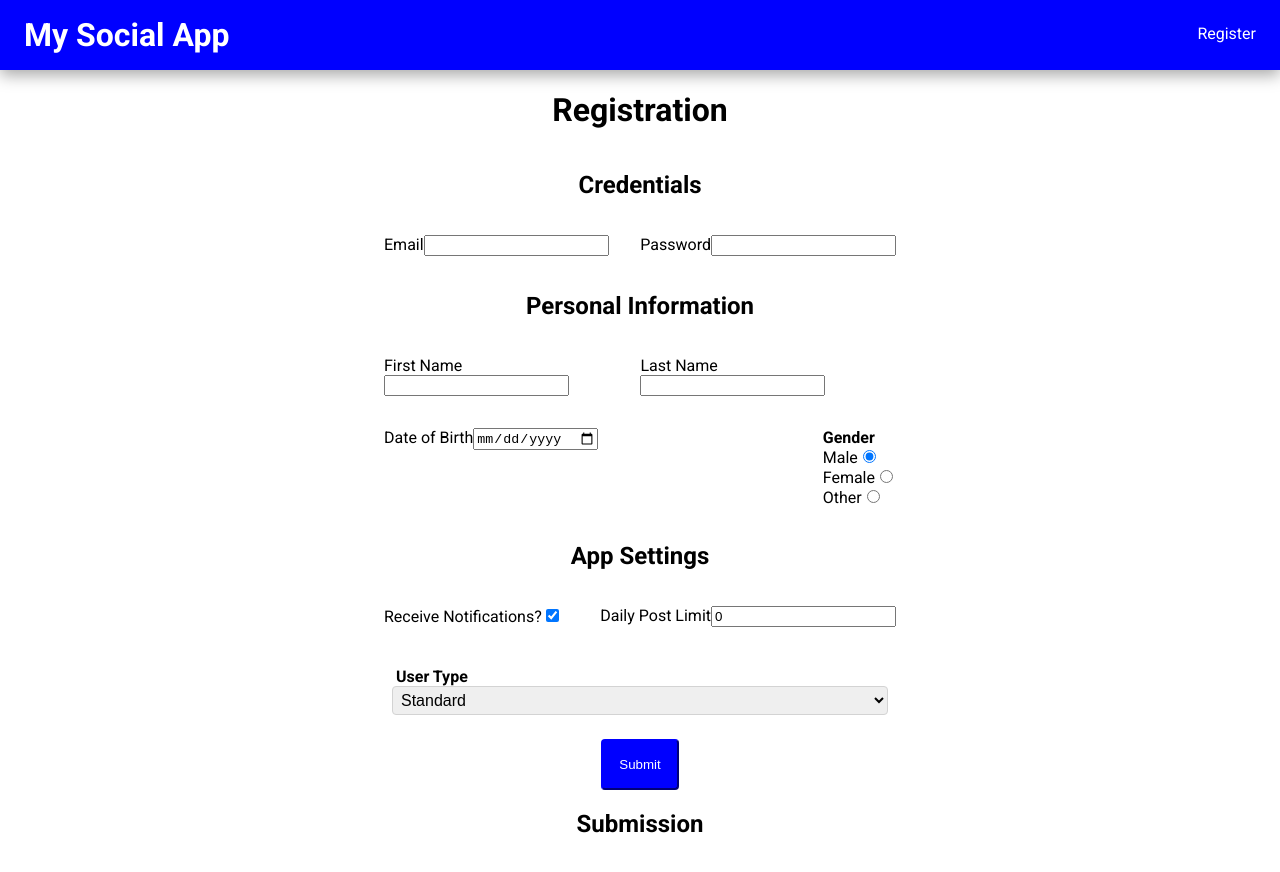
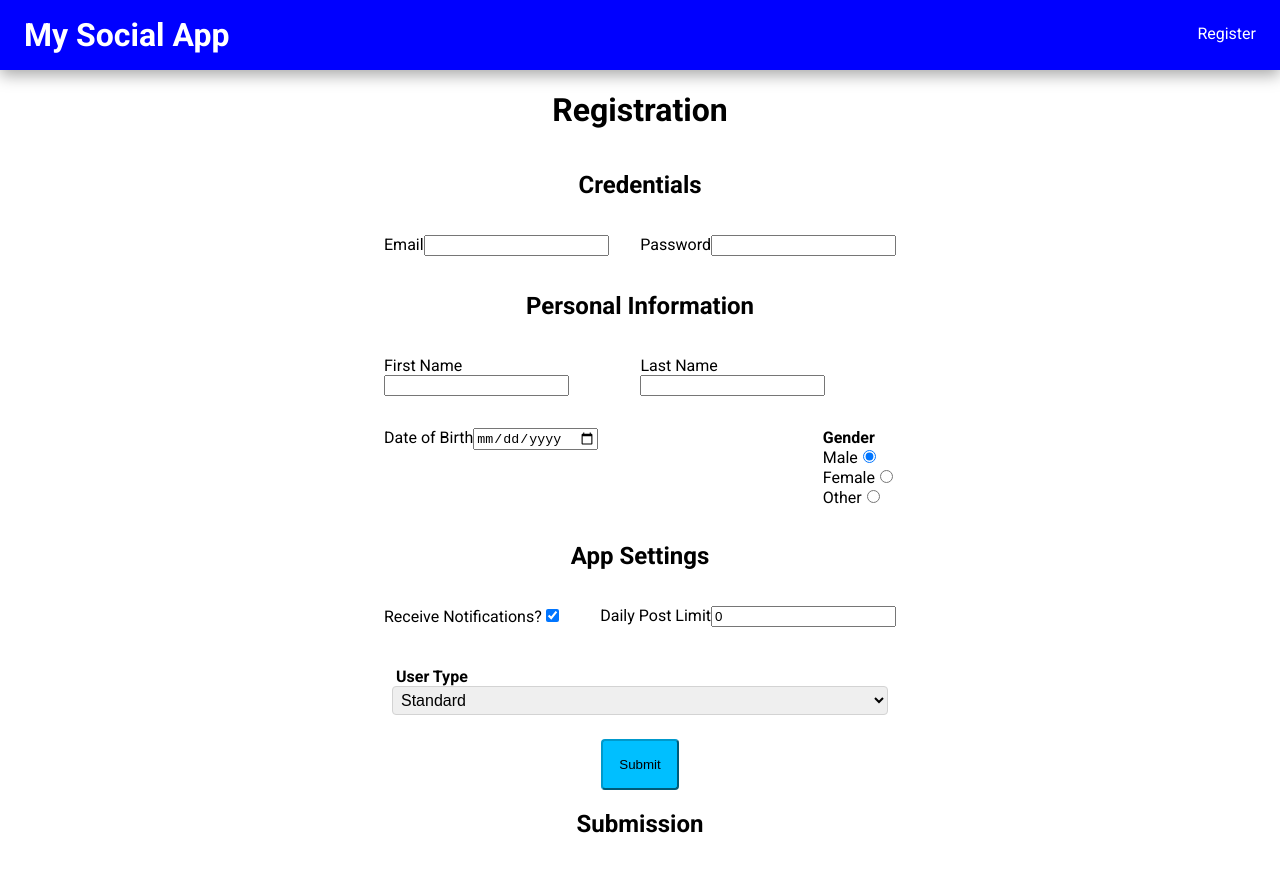
Before and after one commit to coding-with-dogs-2024/writing-tests-with-rtl, a React (Vite) app: page /register in a window 1280 px wide. Shown: the top 872 px of the page. Built offline with nearby package versions, Linux system fonts and the light colour scheme.

Commit message:
Small tweak

```diff
--- a/src/components/Content/Registration/index.tsx
+++ b/src/components/Content/Registration/index.tsx
@@ -203,7 +203,7 @@ export const Registration = () => {
 				</div>
 			</section>
 			<section>
-				<Button color="primary" onClick={doSubmit}>
+				<Button color="secondary" onClick={doSubmit}>
 					Submit
 				</Button>
 			</section>
```
